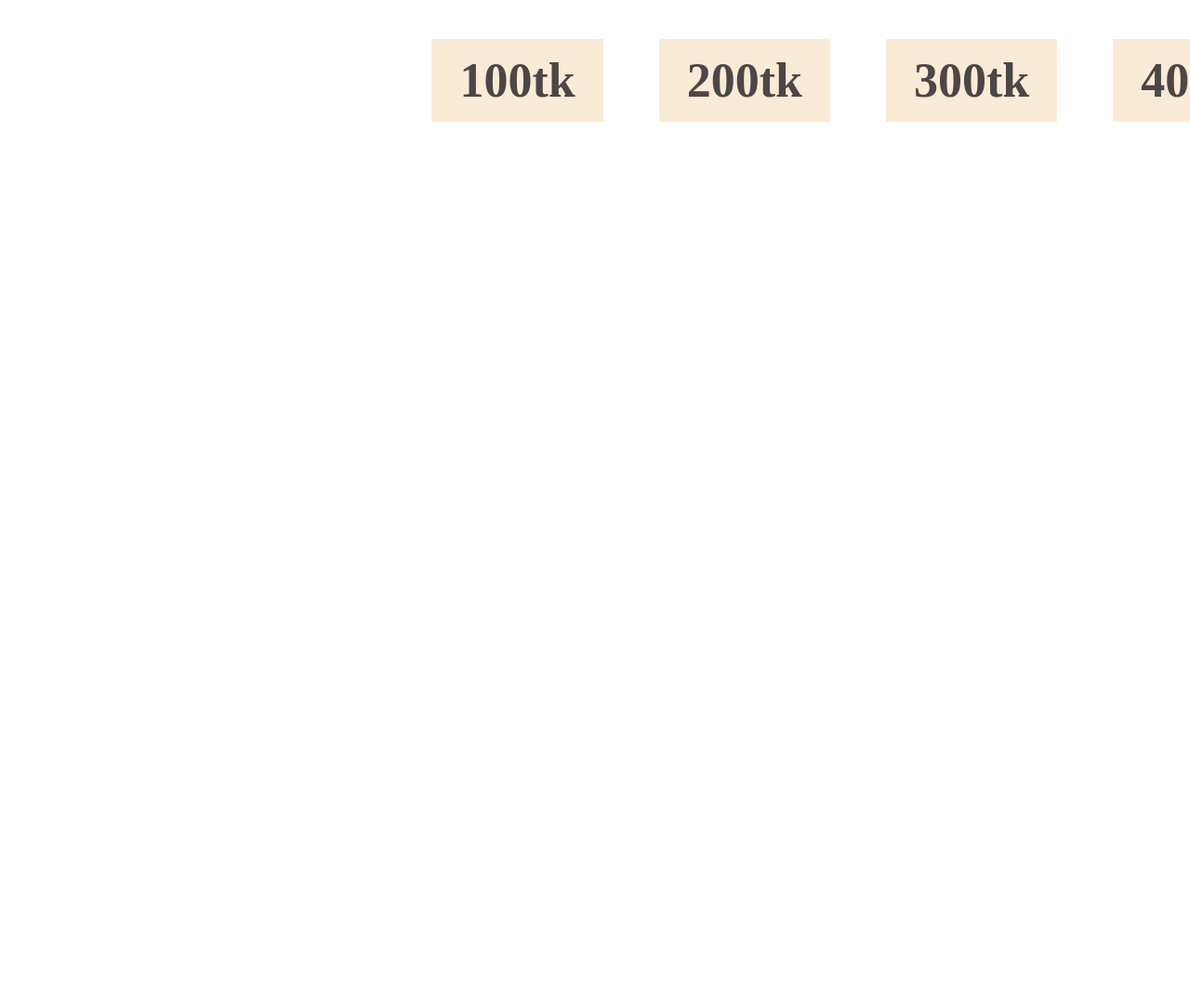
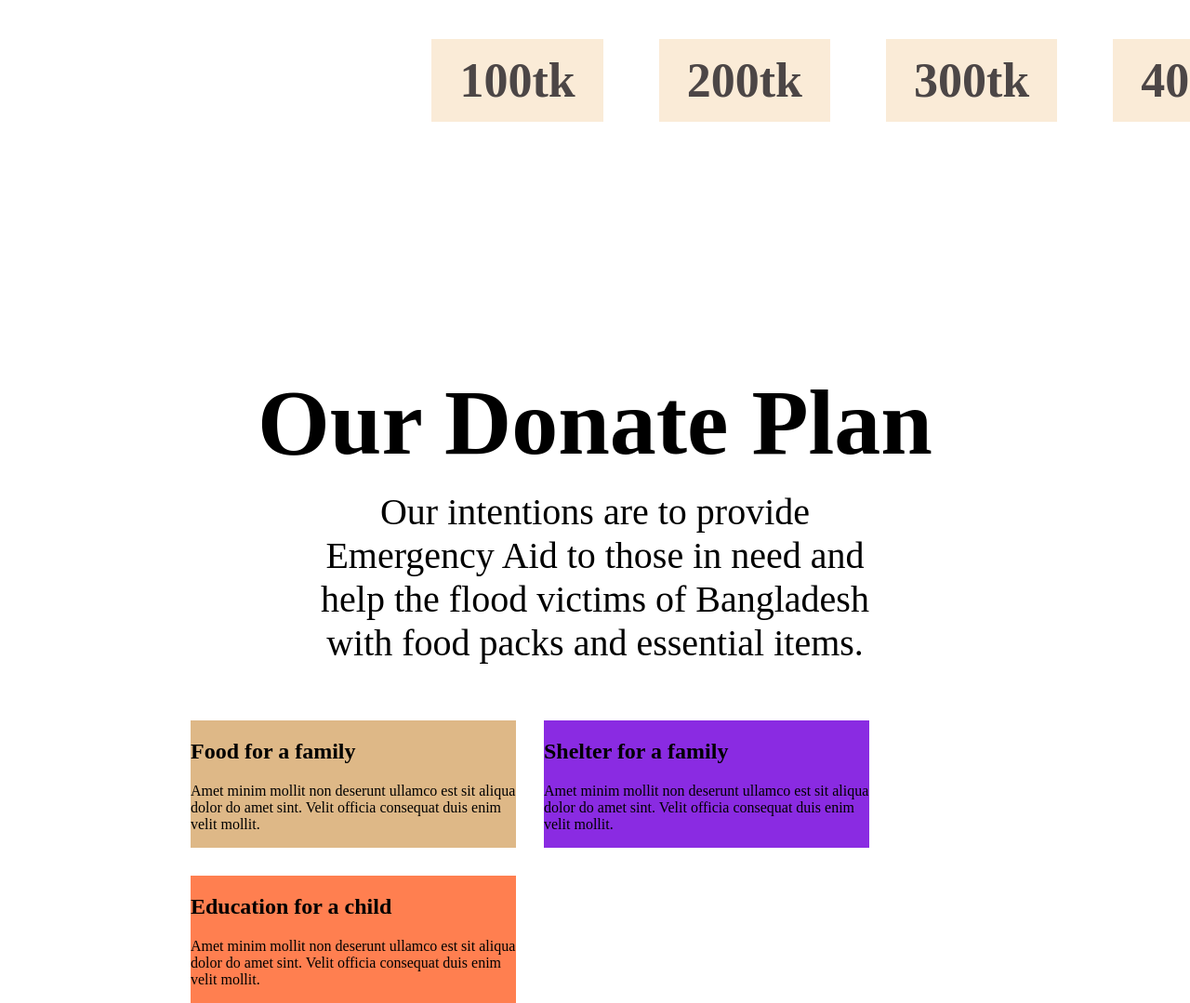
Before and after one commit to fahmidanasrin099/my-first-assignment-repo, a plain HTML site: page index.html in a window 1280 px wide. Shown: the part 2222-3301 px from the top of the page at 93% size. Before the commit the page ends 2383 px from the top, so only its background shows below. Drawn offline with Linux system fonts and the light colour scheme; a web font is replaced by a local one.

Commit message:
some comtaint added

```diff
--- a/index.html
+++ b/index.html
@@ -50,6 +50,33 @@
                 <li>500tk</li>
             </ul>
         </div>
+
+    </section>
+
+
+    <div class="our-donation-plan">
+        <h1>Our Donate Plan</h1>
+        <p>Our intentions are to provide Emergency Aid to those in need and help the flood victims of Bangladesh
+            with food packs and essential items.</p>
+    </div>
+    <section id="container">
+        <div class="bg-coll-first">
+            <h2>Food for a family</h2>
+            <p>Amet minim mollit non deserunt ullamco est sit aliqua dolor do amet sint. Velit officia consequat duis
+                enim velit mollit.</p>
+        </div>
+
+        <div class="bg-coll-sec">
+            <h2>Shelter for a family</h2>
+            <p>Amet minim mollit non deserunt ullamco est sit aliqua dolor do amet sint. Velit officia consequat duis
+                enim velit mollit.</p>
+        </div>
+        <div class="bg-coll-thir">
+            <h2>Education for a child</h2>
+            <p>Amet minim mollit non deserunt ullamco est sit aliqua dolor do amet sint. Velit officia consequat duis
+                enim velit mollit.</p>
+        </div>
+
     </section>
 </body>
 
--- a/style.css
+++ b/style.css
@@ -42,9 +42,6 @@ body {
     padding-right: 60px;
     margin-top: -7%;
 }
-
-
-
 
 
 .link-donation-button {
@@ -111,3 +108,70 @@ ul li {
     display: block;
     text-align: center
 }
+
+.line {
+    border: 0;
+    height: 1px;
+    background: black
+}
+
+.our-donation-plan {
+    display: contents;
+    margin: 15px 40px;
+}
+
+.our-donation-plan h1 {
+    font-size: 100px;
+    color: black;
+    text-align: center;
+    margin-top: 400px;
+    margin-bottom: 5px;
+}
+
+.our-donation-plan p {
+    font-size: 40px;
+    color: black;
+    text-align: center;
+    margin-top: 15px;
+    margin-left: 320px;
+    margin-right: 320px;
+    margin-bottom: 30px;
+}
+
+#container {
+    width: 900px;
+    margin: 0 auto;
+}
+
+.bg-coll-first,
+.bg-coll-sec,
+.bg-coll-thir {
+    width: 350px;
+    float: left;
+    margin-top: 30px;
+    margin-left: 15px;
+    margin-right: 15px;
+
+}
+
+.bg-coll-first {
+    background-color: burlywood;
+}
+
+.bg-coll-sec {
+    background-color: blueviolet;
+}
+
+.bg-coll-thir {
+    background-color: coral;
+}
+
+
+
+.bg-food-family h2 {
+    font-size: 50px;
+    margin-left: 30px;
+    text-align: left;
+
+
+}
```
